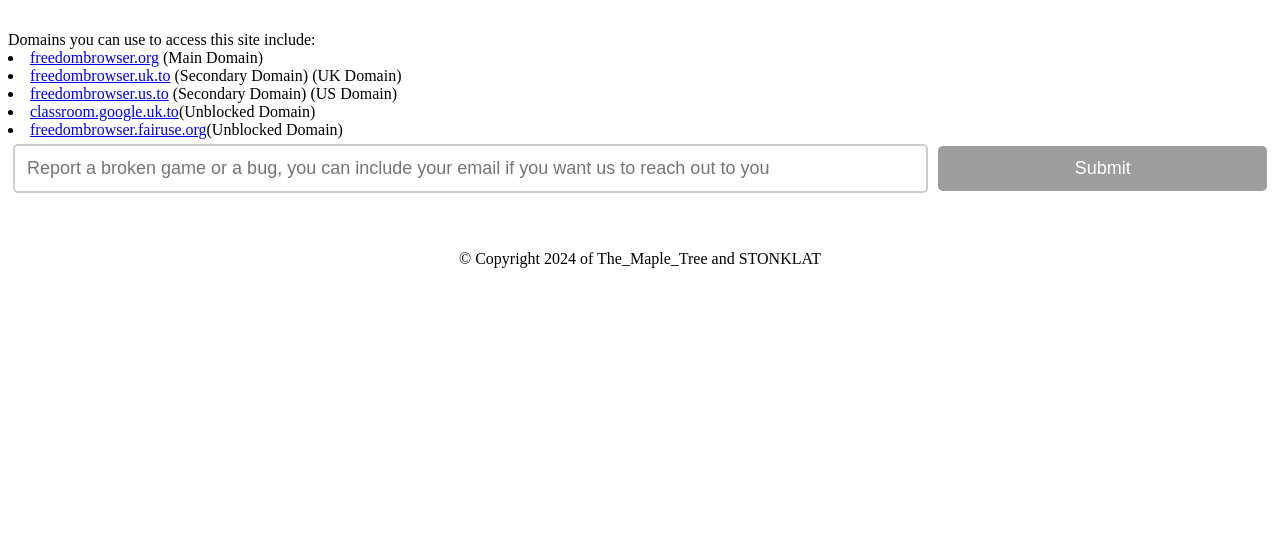
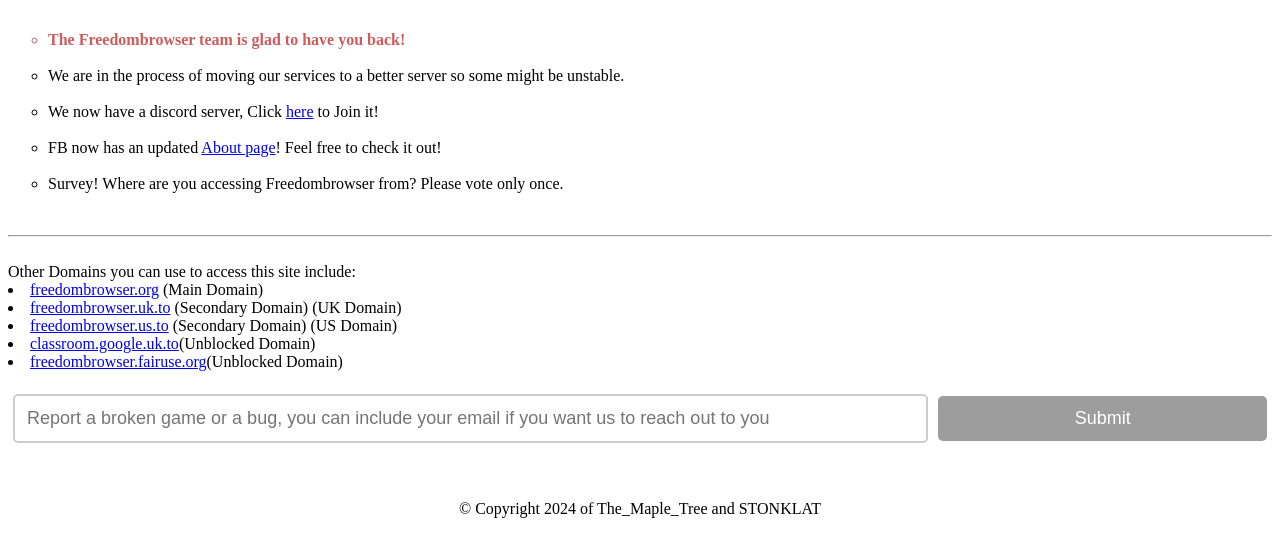
Before and after one commit to freedombrowser/url-reporting-page, a plain HTML site: page index.html in a window 1280 px wide. Shown: the part 129-686 px from the top of the page. Drawn offline with nearby package versions, Linux system fonts and the light colour scheme.

Commit message:
Update index.html

```diff
--- a/index.html
+++ b/index.html
@@ -8,12 +8,45 @@
 
 <body>
         <h1 style='font-size:4vw;' class="title" id="freedombrowser-title">Welcome to FreedomBrowser <br> Reporting and URL Index</h1>
-        Domains you can use to access this site include:
+        <ul style="list-style: circle;">
+            <!-- FreedomBrowser News  -->
+            <li style="color: indianred">
+                <b>
+                    The Freedombrowser team is glad to have you back!
+                </b>
+            </li>
+            <br>
+            <li>
+                We are in the process of moving our services to a better server so some might be unstable.
+            </li>
+            <br>
+            <li>
+                We now have a discord server, Click <a href="https://discord.gg/dt9MeRegpF">here</a> to Join it!
+            </li>
+            <br>
+
+            <li>
+                FB now has an updated <a href="/about">About page</a>! Feel free to check it out!
+            </li>
+
+            <br>
+            <li>
+                Survey! Where are you accessing Freedombrowser from? Please vote only once.
+            </li>
+
+            <!-- FreedomBrowser News  -->
+        </ul>
+        <br>
+        <hr>
+        <br>
+    Other Domains you can use to access this site include:
         <li><a href="https://freedombrowser.org">  freedombrowser.org</a> (Main Domain)</li>
+        <!-- <li><a href="#">  freedombrowser.tk</a> (Secondary Domain) [Currently down]</li> -->
         <li><a href="https://freedombrowser.uk.to">   freedombrowser.uk.to</a> (Secondary Domain) (UK Domain)</li>
         <li><a href="https://freedombrowser.us.to">   freedombrowser.us.to</a> (Secondary Domain) (US Domain)</li>
         <li><a href="https://classroom.google.uk.to"> classroom.google.uk.to</a>(Unblocked Domain)</li>
         <li><a href="https://freedombrowser.fairuse.org/"> freedombrowser.fairuse.org</a>(Unblocked Domain)</li>
+      </ul><br>
 </body>
 
 
```
